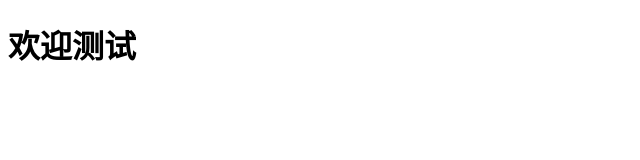
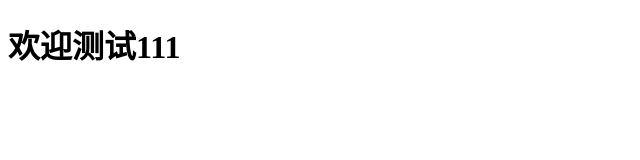
Before and after one commit to 0319xyl/xgg-res, a plain HTML site: page index.html in a window 1280 px wide. Shown: the full height of the page, 0-640 px from the left. Drawn offline with Linux system fonts and the light colour scheme.

Commit message:
Update index.html

```diff
--- a/index.html
+++ b/index.html
@@ -2,7 +2,7 @@
 <html>
 <body>
 
-<h1>欢迎测试</h1>
+<h1>欢迎测试111</h1>
 
 </body>
 </html>
```
